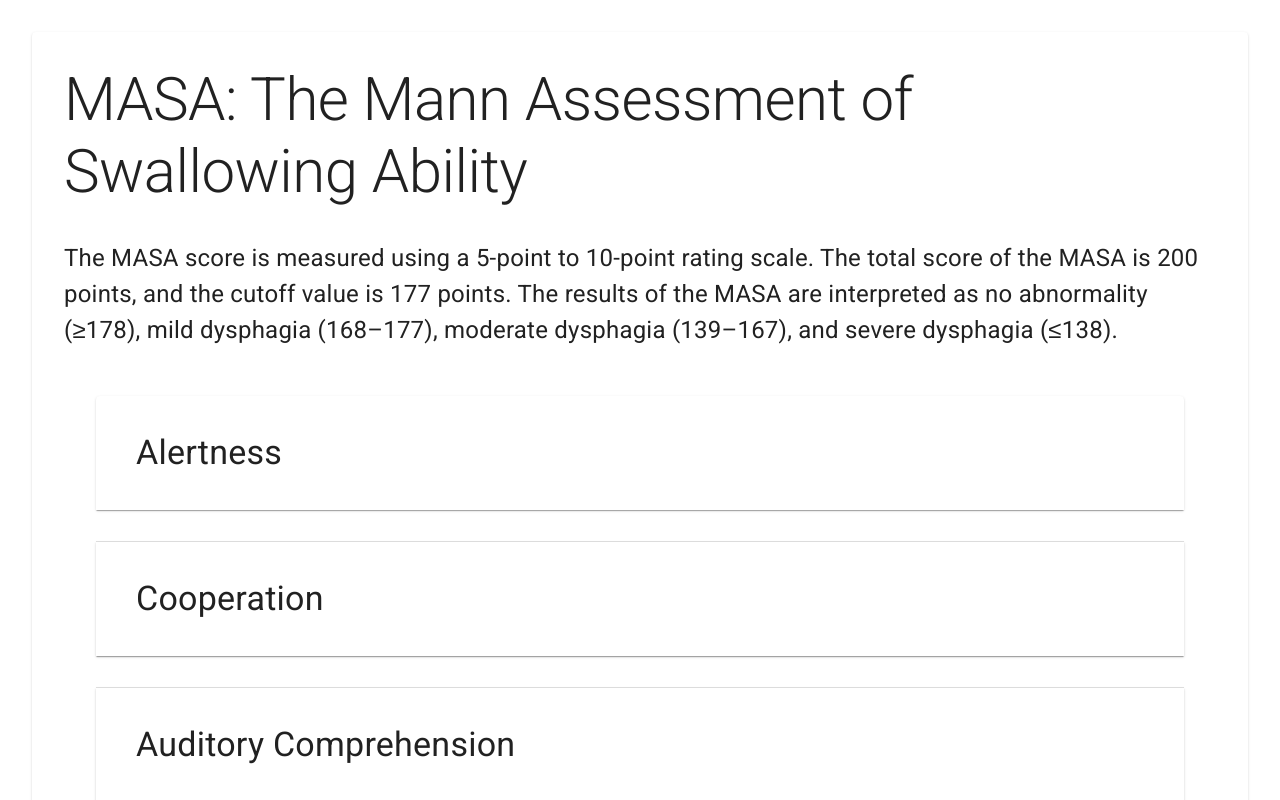
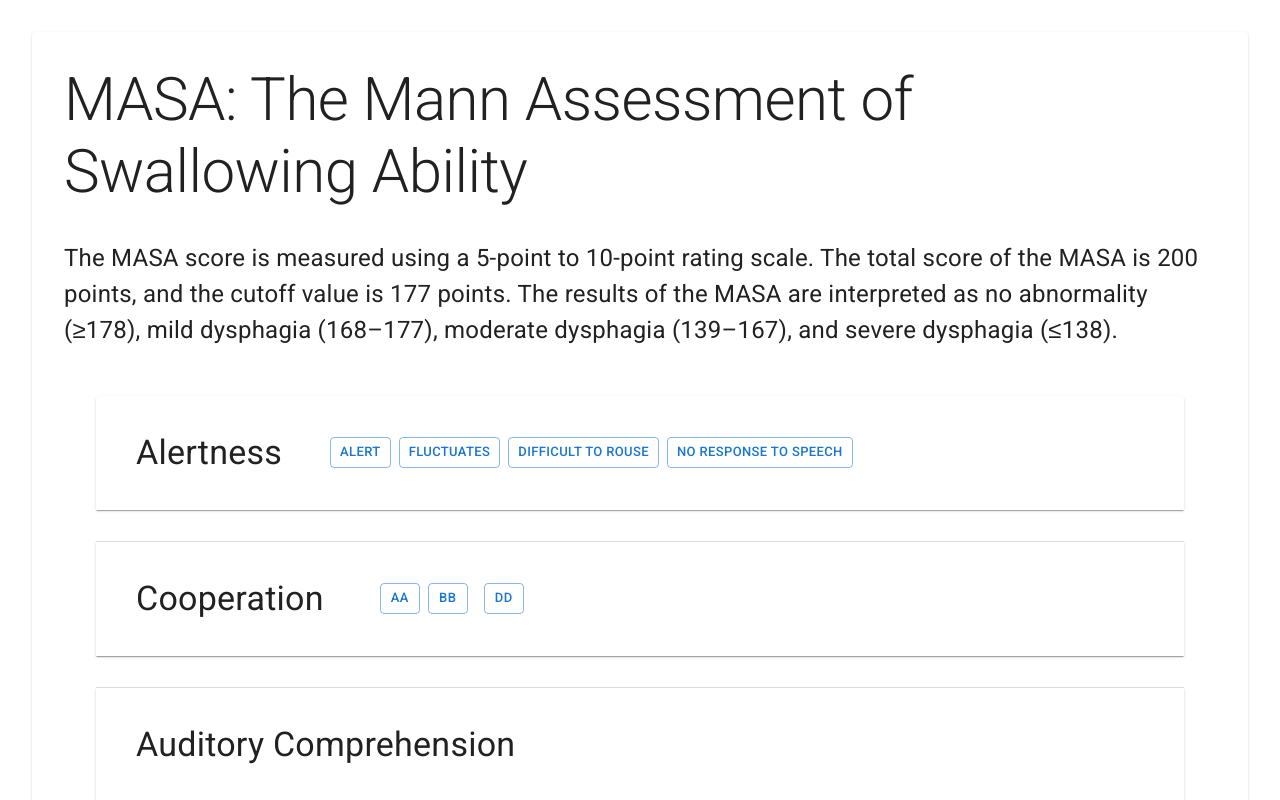
Before and after one commit to aaronpope007/Speech-Therapy, a React (Vite) app in the folder MASA Swallowing Assessment/: page / in a window 1280 px wide. Shown: the top 800 px of the page. Built offline with nearby package versions, Linux system fonts and the light colour scheme; some icons are missing; a web font is replaced by a local one.

Commit message:
configuring short text buttons

```diff
--- a/MASA Swallowing Assessment/src/assets/AssessmentAreas.tsx
+++ b/MASA Swallowing Assessment/src/assets/AssessmentAreas.tsx
@@ -5,10 +5,22 @@ const assessmentAreas = [
       "A general lack of awareness to environment and self, insensitivity to stimuli, difficulty following thought or attention",
     task: `Observe and evaluate patient's response to speech, movement, or pain. May incorporate information from medical or nursing staff`,
     grades: {
-      10: { value: 10, text: "Alert" },
-      8: { value: 8, text: "Drowsy - fluctuating awareness/alert level" },
-      5: { value: 5, text: "Difficult to rouse by speech or movement" },
-      2: { value: 2, text: "No response to speech or movement" },
+      10: { value: 10, text: "Alert", shortText: "Alert" },
+      8: {
+        value: 8,
+        text: "Drowsy - fluctuating awareness/alert level",
+        shortText: "Fluctuates",
+      },
+      5: {
+        value: 5,
+        text: "Difficult to rouse by speech or movement",
+        shortText: "Difficult to rouse",
+      },
+      2: {
+        value: 2,
+        text: "No response to speech or movement",
+        shortText: "No response to speech",
+      },
     },
   },
   {
@@ -19,15 +31,19 @@ const assessmentAreas = [
       10: {
         value: 10,
         text: `Cooperative - engages in some form of exchange (verbal/nonverbal).`,
+        shortText: "aa",
       },
       8: {
         value: 8,
         text: `Fluctuating cooperation - distracted by multiple simultaneous stimuli.`,
+        shortText: "bb",
       },
       5: { value: 5, text: `Reluctant - unwilling to permit interaction.` },
+      shortText: "cc",
       2: {
         value: 2,
         text: `Unable to cooperate with interaction or activity.`,
+        shortText: "dd",
       },
     },
   },
--- a/MASA Swallowing Assessment/src/assets/Components/AssessmentCard.tsx
+++ b/MASA Swallowing Assessment/src/assets/Components/AssessmentCard.tsx
@@ -8,7 +8,13 @@ import FormLabel from "@mui/material/FormLabel";
 import Button from "@mui/material/Button";
 import Typography from "@mui/material/Typography";
 import assessmentAreas from "../AssessmentAreas"; // Assuming AssessmentAreas.tsx is in the same directory
-import { Accordion, AccordionDetails, AccordionSummary } from "@mui/material";
+import {
+  Accordion,
+  AccordionDetails,
+  AccordionSummary,
+  ButtonGroup,
+  Stack,
+} from "@mui/material";
 import ArrowDownwardIcon from "@mui/icons-material/ArrowDownward";
 
 const AssessmentCard: React.FC = () => {
@@ -40,7 +46,7 @@ const AssessmentCard: React.FC = () => {
 
   return (
     <div>
-      {assessmentAreas.map((area, index) => (
+      {assessmentAreas.map((area) => (
         <Accordion sx={{ minWidth: 275, margin: 4, padding: 3 }}>
           <AccordionSummary
             aria-controls="panel1-content"
@@ -48,6 +54,27 @@ const AssessmentCard: React.FC = () => {
             expandIcon={<ArrowDownwardIcon />}
           >
             <Typography variant="h4">{area.title}</Typography>
+
+            <Stack direction="row" spacing={1} sx={{ marginLeft: "3rem" }}>
+              {Object.values(area.grades)
+                .reverse()
+                .map((grade) => (
+                  <div key={grade.value}>
+                    {grade.shortText && (
+                      <ButtonGroup size="small">
+                        <Button
+                          variant="outlined"
+                          color="primary"
+                          sx={{ marginTop: "0.3rem" }}
+                          onClick={(e) => e?.stopPropagation()}
+                        >
+                          {grade.shortText}
+                        </Button>
+                      </ButtonGroup>
+                    )}
+                  </div>
+                ))}
+            </Stack>
           </AccordionSummary>
 
           <AccordionDetails>
```
